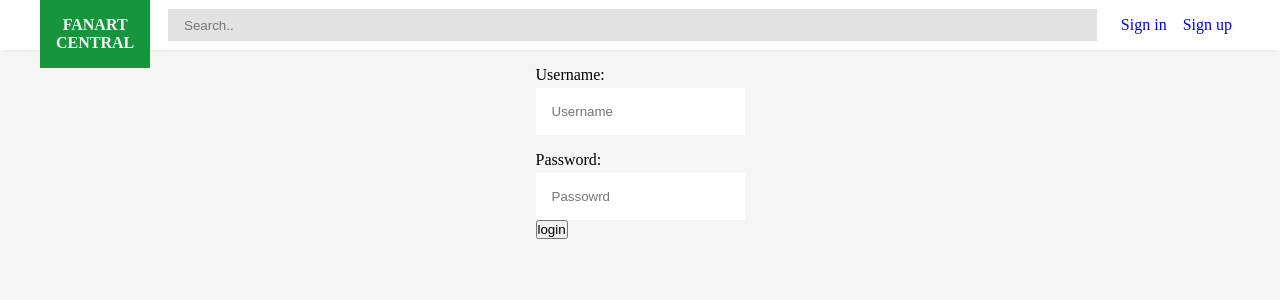
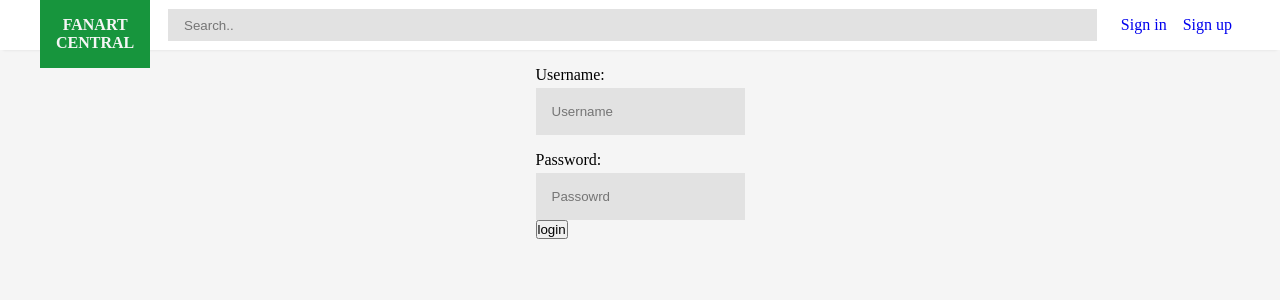
Before and after one commit to geHuC/FanArtCentral, a React (Create React App) app in the folder client/: page /login in a window 1280 px wide. Shown: the top 300 px of the page. Built offline with nearby package versions, Linux system fonts and the light colour scheme.

Commit message:
changed background color

```diff
--- a/client/src/components/formInput/formInput.css
+++ b/client/src/components/formInput/formInput.css
@@ -3,6 +3,7 @@
     margin-top: 0.25rem;
     border: none;
     outline: none;
+    background: var(--color-navbar-search-input);
 }
 .form-input span{
     display: none;
```
